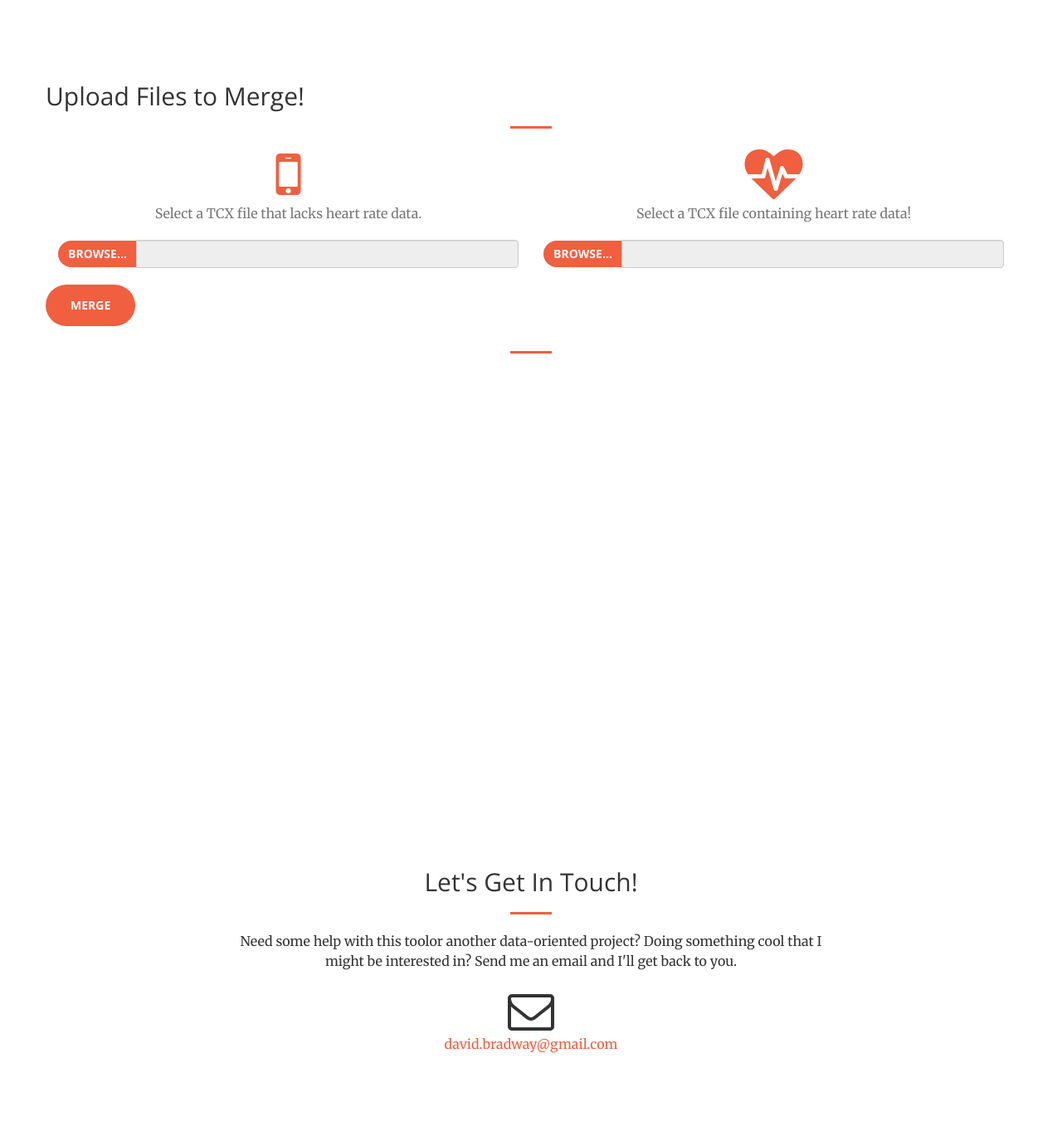
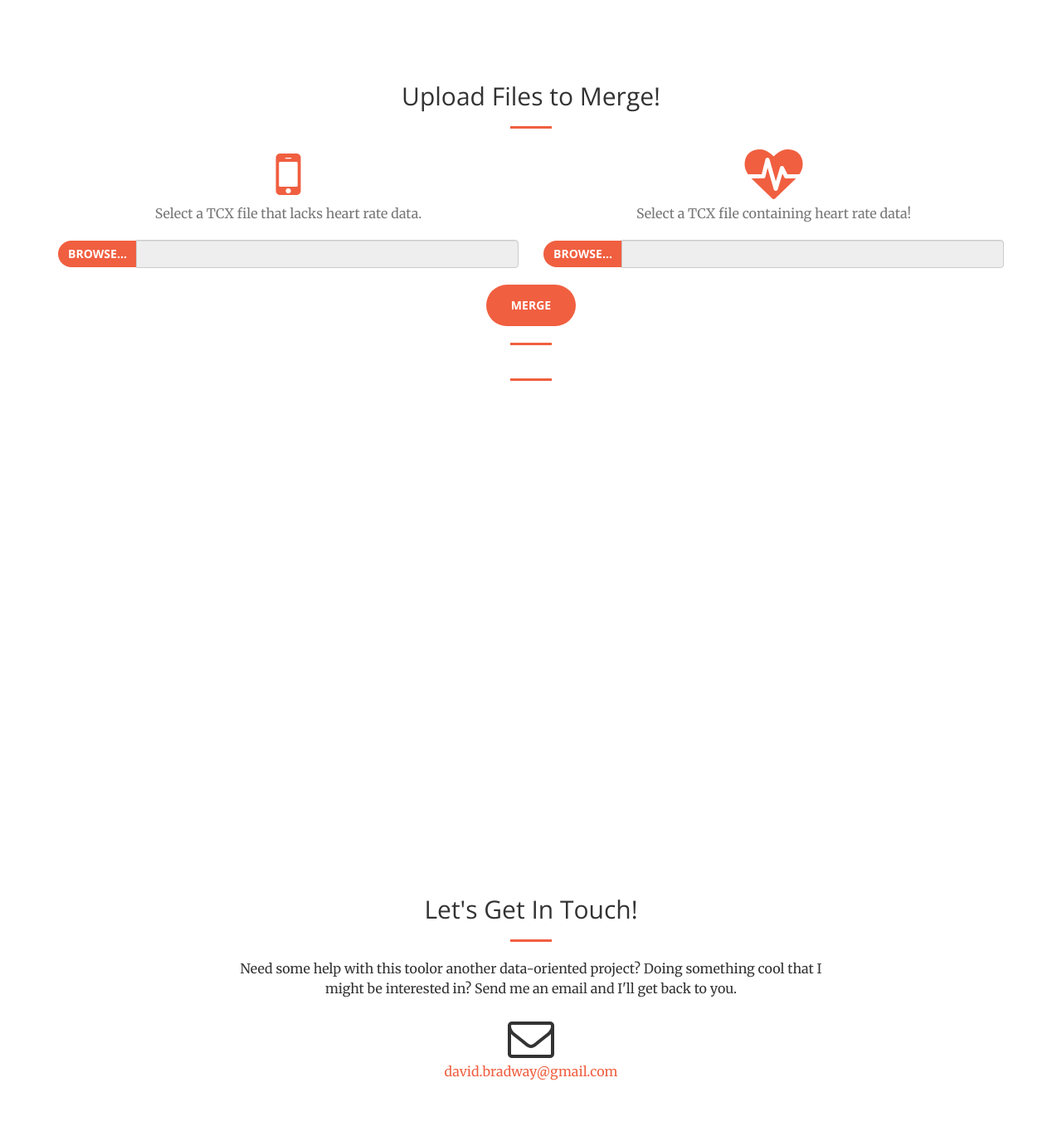
Before and after one commit to davidbradway/fusefit, a Flask app: page / in a window 1280 px wide. Shown: the part 801-2176 px from the top of the page at 83% size. Run offline with Flask 2, Linux system fonts and the light colour scheme; some libraries are stand-ins or nearby versions.

Commit message:
fix centering of some rows

```diff
--- a/webui/app/templates/base.html
+++ b/webui/app/templates/base.html
@@ -86,8 +86,10 @@
             {% endwith %}
             <form action="upload" method="post" enctype="multipart/form-data">
                 <div class="row">
-                    <h2 class="section-heading">Upload Files to Merge!</h2>
-                    <hr class="primary">
+                    <div class="col-lg-12 text-center">
+                        <h2 class="section-heading">Upload Files to Merge!</h2>
+                        <hr class="primary">
+                    </div>
                 </div>
                 <div class="row">
                     <div class="col-lg-6 text-center">
@@ -119,11 +121,16 @@
                     </div>
                 </div>
                 <div class="row">
-                    <h3><input type="submit" class="btn btn-primary btn-xl" value="Merge"></h3>
+                    <div class="col-lg-12 text-center">
+                        <h3><input type="submit" class="btn btn-primary btn-xl" value="Merge"></h3>
+                        <hr class="primary">
+                    </div>
                 </div>
             </form>
             <div class="row">
-                {% block content %}{% endblock %}
+                <div class="col-lg-12 text-center">
+                    {% block content %}{% endblock %}
+                </div>
             </div>
         </div>
     </section>
```
